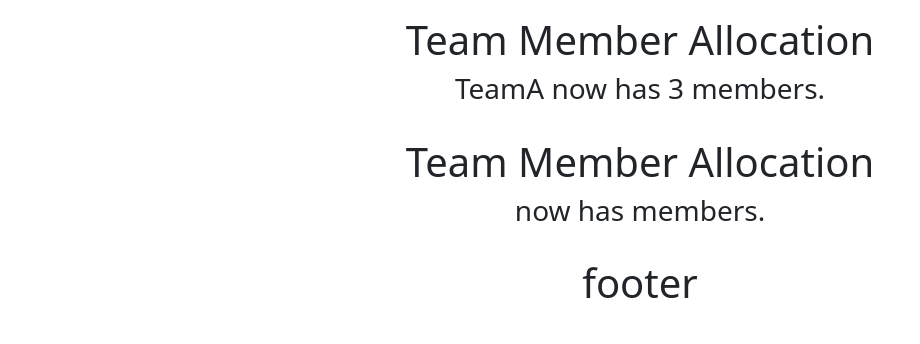
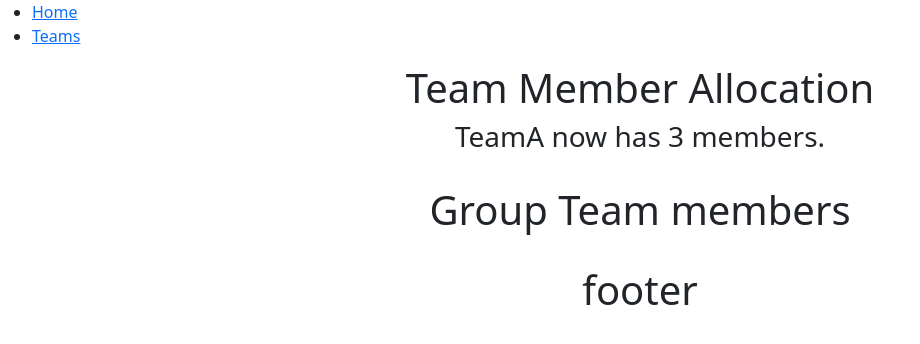
Before and after one commit to Scott-Zeta/Team-Member-Allocation, a React (Vite) app: page /groupMember in a window 1280 px wide. Shown: the top 344 px of the page, without its empty margins (0-920 px from the left). Built offline with nearby package versions, Linux system fonts and the light colour scheme.

Commit message:
implement nav bar

```diff
--- a/src/App.jsx
+++ b/src/App.jsx
@@ -6,6 +6,7 @@
 import Header from './Header'
 import Employee from './Employee'
 import Groupmember from './GroupMember'
+import Nav from './Nav'
 
 import 'bootstrap/dist/css/bootstrap.min.css';
 
@@ -125,6 +126,7 @@
 
   return (
     <Router>
+      <Nav/>
       <Header countMember={countMember(employees, selectedTeam)} selectedTeam={selectedTeam} />
       <Routes>
         <Route path='/' element={<Employee cardClick={cardClick} employees={employees} selectedTeam={selectedTeam} changeTeam={changeTeam} />}></Route>
--- a/src/GroupMember.jsx
+++ b/src/GroupMember.jsx
@@ -3,8 +3,7 @@
     <main className="container">
       <div className="row justify-content-center mt-3 mb-4">
         <div className="col-8">
-          <h1>Team Member Allocation</h1>
-          <h3>{selectedTeam} now has {countMember} members.</h3>
+          <h1>Group Team members</h1>
         </div>
       </div>
     </main>
--- /dev/null
+++ b/src/Nav.jsx
@@ -0,0 +1,18 @@
+import { Link } from "react-router-dom";
+
+const Nav = () =>{
+  return(
+    <nav>
+      <ul>
+        <li>
+          <Link to='/'>Home</Link>
+        </li>
+        <li>
+          <Link to='/groupMember'>Teams</Link>
+        </li>
+      </ul>
+    </nav>
+  )
+}
+
+export default Nav
```
